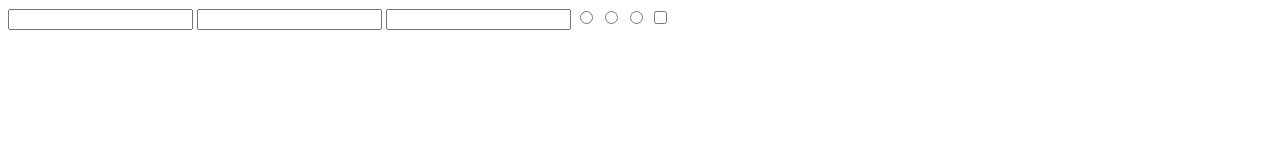
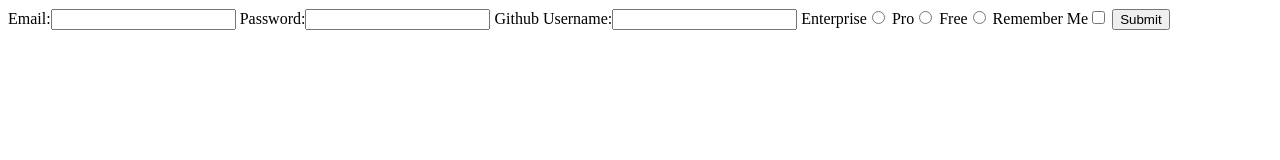
Before and after one commit to MichaelBlm/SignUp-Form, a plain HTML site: page index.html in a window 1280 px wide. Drawn offline with Linux system fonts and the light colour scheme.

Commit message:
Added labels to form inputs and submit button

```diff
--- a/index.html
+++ b/index.html
@@ -7,14 +7,15 @@
   <title>Signup Form</title>
 </head>
 <body>
-  <form action="">
-   <input type="email" name="" id="">
-   <input type="password" name="" id="">
-   <input type="text" name="" id="">
-   <input type="radio" name="version" id="">
-   <input type="radio" name="version" id="">
-   <input type="radio" name="version" id="">
-    <input type="checkbox" name="remeber" id="">
+  <form>
+   <label for="email">Email:</label><input type="email" name=email" id="email">
+   <label for="password">Password:</label><input type="password" name="password" id="password">
+   <label for="username">Github Username:</label><input type="text" name="username" id="username">
+   <label for="enterprise">Enterprise</label><input type="radio" name="version" id="enterprise">
+   <label for="pro">Pro</label><input type="radio" name="version" id="pro">
+   <label for="free">Free</label><input type="radio" name="version" id="free">
+    <label for="remember-me">Remember Me</label><input type="checkbox" name="remember-me" id="remember-me">
+    <button type="submit">Submit</button>
   </form>
 </body>
 </html>
```
